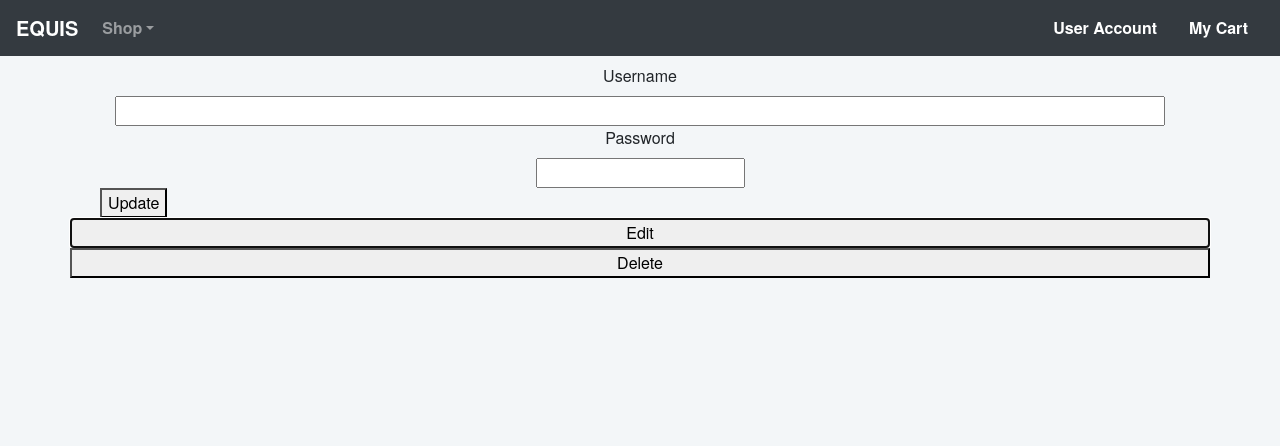
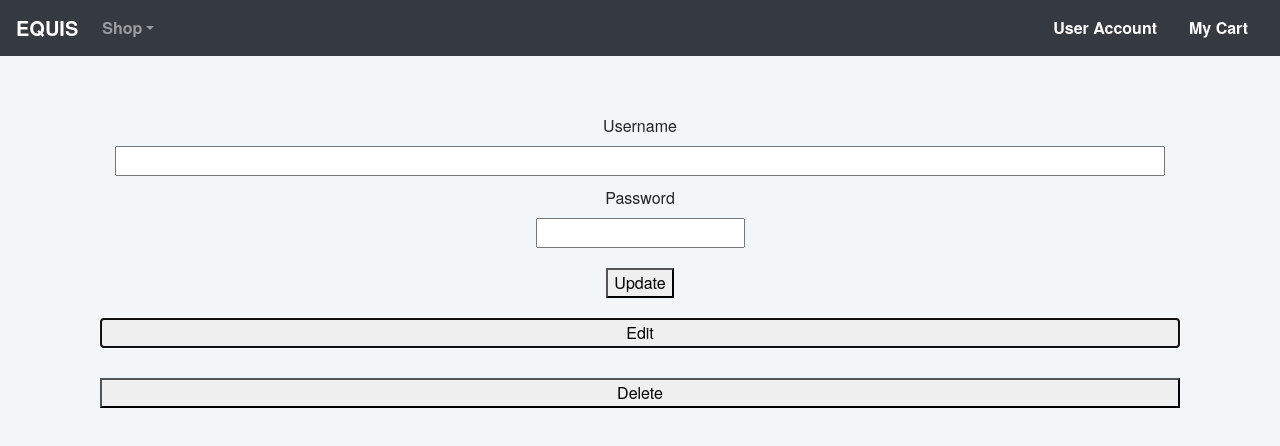
Before and after one commit to jimdoan4/Project-ShoppingApp-React, a React (Create React App) app in the folder client/: page /users/1 in a window 1280 px wide. Both pictures are taken after a click on the button "Edit". Shown: the top 446 px of the page. Built offline with nearby package versions, Linux system fonts and the light colour scheme; no server answers; a web font is replaced by a local one.

Commit message:
centered single user component buttons

```diff
--- a/client/src/components/SingleUser.js
+++ b/client/src/components/SingleUser.js
@@ -80,7 +80,7 @@ class SingleUser extends Component {
 						</div>
 
 						<div style={{ textAlign: 'center' }}>
-							<label htmlFor="password" className="container">
+							<label style= {{ marginTop: '10px'}}htmlFor="password" className="container">
 								Password
 							</label>
 							<input
@@ -92,18 +92,19 @@ class SingleUser extends Component {
 								value={this.state.currentUser.password}
 							/>
 						</div>
-						<button>Update</button>
+						<div style= {{ marginTop: '20px'}} className= 'text-center'>
+						<button className= 'text-center'>Update</button>
+						</div>
 					</form>
 				) : (
 					<div>
-						<div>{/* <Pharmacy userId={this.state.userId} /> */}</div>
 					</div>
 				)}
-				<div className="row">
-					<button className="container" onClick={this.toggleEditForm}>
+				<div className="col">
+					<button style= {{ marginTop: '20px'}} className="col text-center" onClick={this.toggleEditForm}>
 						Edit
 					</button>
-					<button onClick={this.deleteUser} className="container">
+					<button style= {{ marginTop: '30px'}} onClick={this.deleteUser} className=" col text-center">
 						Delete
 					</button>
 				</div>
--- a/client/src/components/UserPage.jsx
+++ b/client/src/components/UserPage.jsx
@@ -10,7 +10,7 @@ class UserPage extends Component {
 	render() {
 		return (
 			<div className="row">
-				<div className="col s12 m4 l3">
+				<div className="col s12 m4 l3" style= {{ marginTop: '50px'}}>
 					<SingleUser userId={this.state.userId} />
 				</div>
 			</div>
```
